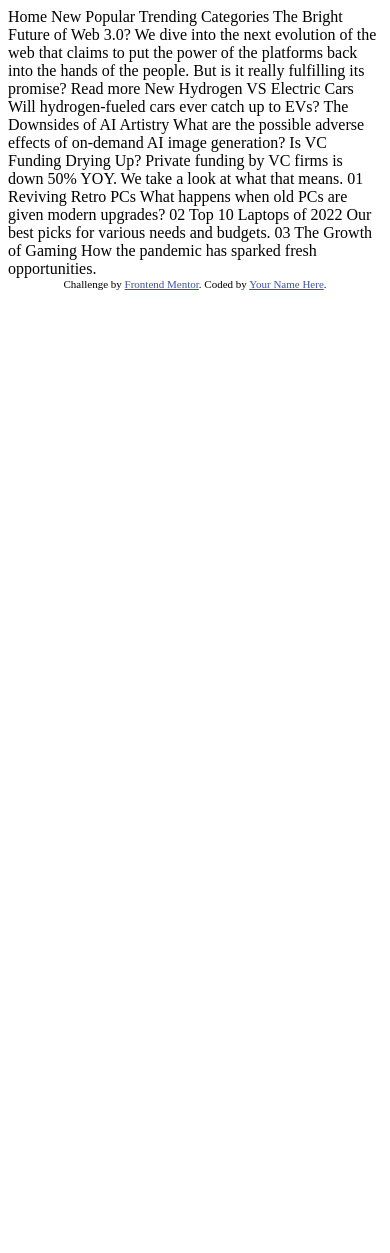
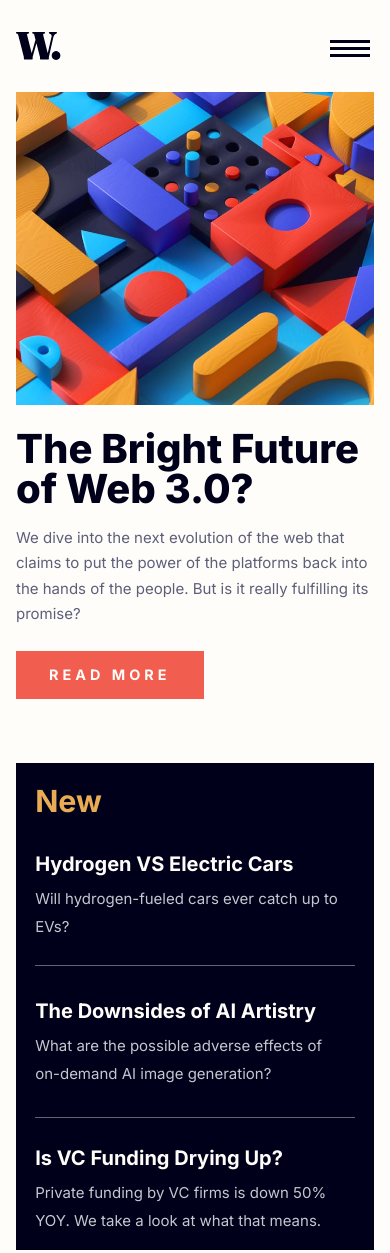
Before and after one commit to himanshukainthola/news-homepage-main, a plain HTML site: page index.html in a window 390 px wide. Shown: the top 1253 px of the page. Before the commit the page ends 844 px from the top, so only its background shows below. Drawn offline with Linux system fonts and the light colour scheme.

Commit message:
completed the mobile design process

```diff
--- a/index.html
+++ b/index.html
@@ -3,58 +3,94 @@
 <head>
   <meta charset="UTF-8">
   <meta name="viewport" content="width=device-width, initial-scale=1.0"> <!-- displays site properly based on user's device -->
-
+  <link rel="preconnect" href="https://fonts.googleapis.com">
+  <link rel="preconnect" href="https://fonts.gstatic.com" crossorigin>
+  <link href="https://fonts.googleapis.com/css2?family=Inter:wght@400;700;800&display=swap" rel="stylesheet">
+  <link rel="stylesheet" href="style.css">
   <link rel="icon" type="image/png" sizes="32x32" href="./assets/images/favicon-32x32.png">
 
   <title>Frontend Mentor | News homepage</title>
 
-  <!-- Feel free to remove these styles or customise in your own stylesheet 👍 -->
-  <style>
-    .attribution { font-size: 11px; text-align: center; }
-    .attribution a { color: hsl(228, 45%, 44%); }
-  </style>
 </head>
 <body>
+  <header class="navbar">
+    <div class="navbar__logo">
+      <img src="assets/images/logo.svg" alt="logo">
+    </div>
+    <button class="navbar__icons" aria-expanded="false"></button>
+    <nav>
+      <ul class="nav__menu " data-visible="false">
+        <li><a href="#">Home</a></li>
+        <li><a href="#">New</a></li>
+        <li><a href="#">Popular</a></li>
+        <li><a href="#">Trending</a></li>
+        <li><a href="#">Categories</a></li>
+      </ul>
+    </nav>
+  </header>
+  <main>
+    <section class="main-section">
+      <picture class="main-section__img">
+        <img src="assets/images/image-web-3-mobile.jpg" alt="">
+      </picture>
+      <h1>The Bright Future of Web 3.0?</h1>
+      <div class="main-section__discrp">
+      <p>We dive into the next evolution of the web that claims to put the power of the platforms back into the hands of the people.
+        But is it really fulfilling its promise?
+      </p>
+      <a class="main-section__btn" href="#">Read more</a>
+      </div>
+    </section>
 
-  Home
-  New
-  Popular
-  Trending
-  Categories
+    <article class="article">
+      <h2>New </h2>
+      <div>
+        <h4>Hydrogen VS Electric Cars</h4>
+        <p>Will hydrogen-fueled cars ever catch up to EVs?</p>
+      </div>
 
-  The Bright Future of Web 3.0?
+      <div>
+        <h4>The Downsides of AI Artistry</h4>
+        <p>What are the possible adverse effects of on-demand AI image generation?</p>
+      </div>
 
-  We dive into the next evolution of the web that claims to put the power of the platforms back into the hands of the people.
-  But is it really fulfilling its promise?
+      <div>
+        <h4>Is VC Funding Drying Up?</h4>
+        <p>Private funding by VC firms is down 50% YOY. We take a look at what that means.</p>
+      </div>
 
-  Read more
+    </article>
+  </main>
 
-  New
+  <section class="section-2">
+    <div class="section-2__div">
+      <img src="assets/images/image-retro-pcs.jpg" alt="">
+      <div class="section-2__div--content">
+        <h3>01</h3>
+        <h4>Reviving Retro PCs</h4>
+        <p>What happens when old PCs are given modern upgrades?</p>
+      </div>
+    </div>
 
-  Hydrogen VS Electric Cars
-  Will hydrogen-fueled cars ever catch up to EVs?
+    <div class="section-2__div">
+      <img src="assets/images/image-top-laptops.jpg" alt="">
+      <div class="section-2__div--content">
+        <h3>02</h3>
+        <h4>Top 10 Laptops of 2022</h4>
+        <p>Our best picks for various needs and budgets.</p>
+      </div>
+    </div>
 
-  The Downsides of AI Artistry
-  What are the possible adverse effects of on-demand AI image generation?
+    <div class="section-2__div">
+      <img src="assets/images/image-gaming-growth.jpg" alt="">
+      <div class="section-2__div--content">
+        <h3>03</h3>
+        <h4>The Growth of Gaming</h4>
+        <p>How the pandemic has sparked fresh opportunities.</p>
+      </div>
+    </div>
 
-  Is VC Funding Drying Up?
-  Private funding by VC firms is down 50% YOY. We take a look at what that means.
-
-  01
-  Reviving Retro PCs
-  What happens when old PCs are given modern upgrades?
-
-  02
-  Top 10 Laptops of 2022
-  Our best picks for various needs and budgets.
-
-  03
-  The Growth of Gaming
-  How the pandemic has sparked fresh opportunities.
-
-  <div class="attribution">
-    Challenge by <a href="https://www.frontendmentor.io?ref=challenge" target="_blank">Frontend Mentor</a>.
-    Coded by <a href="#">Your Name Here</a>.
-  </div>
+  </section>
+  <script src="script.js"></script>
 </body>
 </html>
--- a/script.js
+++ b/script.js
@@ -0,0 +1,16 @@
+const navIcons = document.querySelector('.navbar__icons');
+const navMenu = document.querySelector('.nav__menu');
+
+
+
+navIcons.addEventListener('click', () => {
+    const visibilty = navMenu.getAttribute('data-visible');
+
+    if (visibilty === "false") {
+        navMenu.setAttribute('data-visible', 'true');
+        navIcons.setAttribute('aria-expanded', 'true');
+    }else{
+        navMenu.setAttribute('data-visible', 'false');
+        navIcons.setAttribute('aria-expanded', 'false');
+    }
+});
--- a/style.css
+++ b/style.css
@@ -0,0 +1,279 @@
+:root {
+    --clr-primary-orange: hsl(35, 77%, 62%);
+    --clr-neutral-Very-dark-blue: hsl(240, 100%, 5%);
+
+    --clr-primary-red: hsl(5, 85%, 63%);
+    --clr-neutral-Off-white: hsl(36, 100%, 99%);
+    --clr-neutralGrayish-blue: hsl(233, 8%, 79%);
+    --clr-neutral-Dark-grayish-blue: hsl(236, 13%, 42%);
+
+    --ff: 'Inter', sans-serif;
+    --fw-regular: 400;
+    --fw-bold: 700;
+    --fw-extrabold: 800;
+}
+
+/*! CSS Reset*/
+
+/*
+  1. Use a more-intuitive box-sizing model.
+*/
+*, *::before, *::after {
+    box-sizing: border-box;
+  }
+  /*
+    2. Remove default margin
+  */
+  * {
+    margin: 0;
+  }
+  /*
+    3. Allow percentage-based heights in the application
+  */
+  html, body {
+    height: 100%;
+  }
+  /*
+    Typographic tweaks!
+    4. Add accessible line-height
+    5. Improve text rendering
+  */
+  body {
+    line-height: 1.5;
+    -webkit-font-smoothing: antialiased;
+  }
+  /*
+    6. Improve media defaults
+  */
+  img, picture, video, canvas, svg {
+    display: block;
+    max-width: 100%;
+  }
+  /*
+    7. Remove built-in form typography styles
+  */
+  input, button, textarea, select {
+    font: inherit;
+  }
+  /*
+    8. Avoid text overflows
+  */
+  p, h1, h2, h3, h4, h5, h6 {
+    overflow-wrap: break-word;
+  }
+  /*
+    9. Create a root stacking context
+  */
+  #root, #__next {
+    isolation: isolate;
+  }
+
+
+body {
+  padding: 2rem 1rem;
+  margin-inline: auto;
+  font-family: var(--ff);
+  font-size: .9375rem;
+  background: var(--clr-neutral-Off-white);
+  overflow-x: hidden;
+}
+
+.navbar{
+  justify-content: space-between;
+  align-items: center;
+  padding-bottom: 2rem;
+  display: flex;
+}
+
+.navbar__logo{
+  width: 2.8rem;
+}
+
+
+.nav__menu{
+  display: flex;
+  gap: 1.5rem;
+  list-style: none;
+  padding: 0;
+  margin: 0;
+  background: var(--clr-neutral-Off-white);
+}
+
+.nav__menu a{
+  text-decoration: none;
+  color: var(--clr-neutral-Very-dark-blue);
+}
+
+.nav__menu a:hover{
+  color: var(--clr-primary-red);
+}
+
+.navbar__icons{
+  display: none;
+}
+
+@media (max-width: 35rem) {
+  .nav__menu{
+    position: fixed;
+    z-index: 1000;
+    inset: 0 0 0 32%;
+    list-style: none;
+    padding: min(20rem, 18vh) 1.5rem;
+    margin: 0;
+    gap: 1.3rem;
+    flex-direction: column;
+    transform: translateX(100%);
+    transition: transform 500ms ease-in-out;
+  }
+
+  .nav__menu a{
+    font-size: 1.125rem;
+    font-weight: var(--fw-regular);
+  }
+
+  .nav__menu[data-visible = "true"]{
+    transform: translateX(0);
+  }
+
+  .navbar__icons{
+    display: block;
+    position: absolute;
+    z-index: 2000;
+    right: 1rem;
+    top: 1.5rem;
+    background: transparent;
+    background-image:url(assets/images/icon-menu.svg);
+    background-position: center;
+    background-repeat: no-repeat;
+    width: 3rem;
+    aspect-ratio: 1;
+    border: 0;
+    padding: 0;
+  }
+
+  .navbar__icons[aria-expanded="true"]{
+    background-image: url(assets/images/icon-menu-close.svg);
+  }
+
+}
+
+.main-section{
+  display: flex;
+  flex-direction: column;
+  gap: 1rem;
+}
+
+.main-section h1{
+  font-size: 2.5rem;
+  line-height: 2.5rem;
+  font-weight: var(--fw-extrabold);
+  color: var(--clr-neutral-Very-dark-blue);
+  margin-top: .5rem;
+}
+
+.main-section__discrp p{
+  color: var(--clr-neutral-Dark-grayish-blue);
+  font-weight: 450;
+  line-height: 1.6rem;
+  margin-bottom: 1.5rem;
+}
+
+.main-section__btn{
+  display: inline-block;
+  text-decoration: none;
+  text-transform: uppercase;
+  font-size: 0.9rem;
+  font-weight: var(--fw-bold);
+  letter-spacing: 4px;
+  background: var(--clr-primary-red);
+  color: var(--clr-neutral-Off-white);
+  padding: .9em 2.3em;
+}
+
+.main-section__btn:hover{
+  background: var(--clr-neutral-Very-dark-blue);
+  transition: transform 3ms ease-in;
+}
+
+.article{
+  margin-block: 4rem;
+  padding: 1rem 1.2rem;
+  background: var(--clr-neutral-Very-dark-blue);
+  color: var(--clr-neutral-Off-white);
+  display: flex;
+  flex-direction: column;
+  gap: 1.55rem;
+}
+
+.article h2{
+  font-size: 1.9rem;
+  color: var(--clr-primary-orange);
+}
+
+.article h4{
+  font-size: 1.25rem;
+}
+
+.article h4:hover{
+  color: var(--clr-primary-orange);
+  cursor: pointer;
+}
+
+.article p{
+  color: var(--clr-neutralGrayish-blue);
+  font-weight: var(--fw-regular);
+  line-height: 1.7rem;
+}
+
+.article div{
+  padding-right: 1rem ;
+ display: flex ;
+ flex-direction: column;
+ gap: .4rem;
+}
+
+.article div:nth-child(3){
+  border-block:  1px solid hsl(233 8% 79% / 0.5);
+  padding-block: 1.9rem;
+}
+
+
+.section-2{
+  margin-top: 5px;
+}
+
+.section-2__div{
+  display: flex;
+  gap: 2rem;
+  margin-bottom: 2rem;
+}
+
+.section-2__div img{
+  width: 6.5rem;
+}
+
+.section-2__div--content{
+  display: flex;
+  flex-direction: column;
+  gap: 5px
+}
+
+.section-2__div--content h3{
+  font-size: 2rem;
+  color: var(--clr-neutralGrayish-blue);
+}
+
+.section-2__div--content h4{
+  font-size: 1.1rem;
+  font-weight: var(--fw-extrabold);
+}
+
+.section-2__div--content h4:hover{
+  color: var(--clr-primary-red);
+  cursor: pointer;
+}
+
+.section-2__div--content p{
+  color: var(--clr-neutral-Dark-grayish-blue);
+  line-height: 1.5rem;
+}
```
